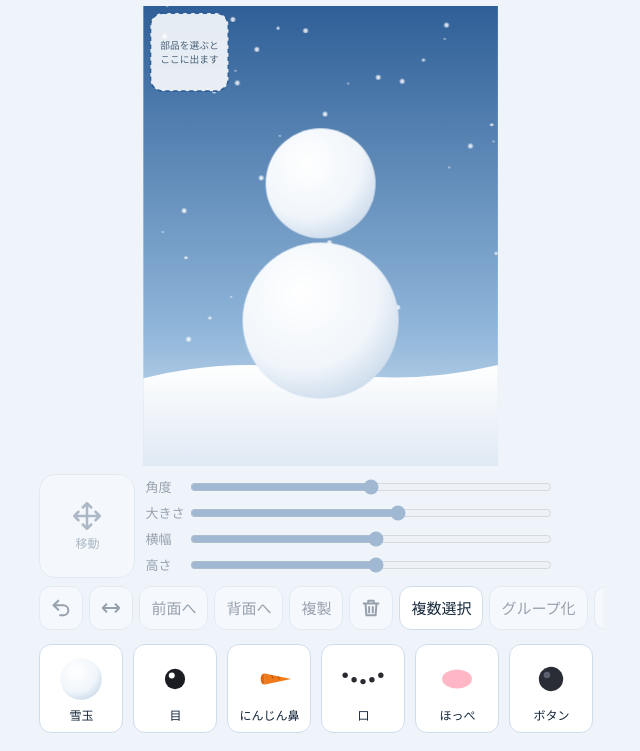
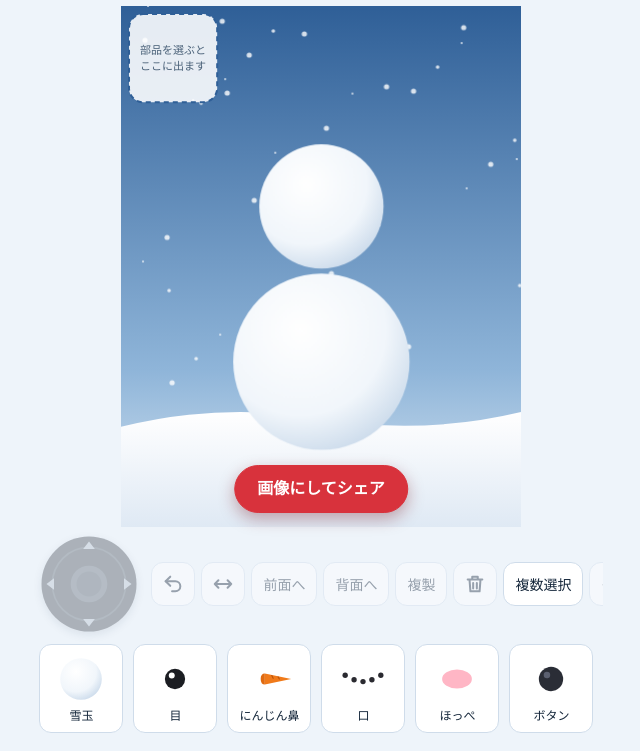
Before and after one commit to biblioengine/maji_yukidaruma, a plain HTML site: page index.html in a window 1280 px wide. Shown: the part 49-800 px from the top of the page, without its empty margins (319-959 px from the left). Drawn offline with Linux system fonts and the light colour scheme; a web font is replaced by a local one.

Commit message:
Update index.html

```diff
--- a/index.html
+++ b/index.html
@@ -21,9 +21,12 @@ html,body{height:100%;overflow:hidden}
 main{max-width:640px;height:100dvh;margin:0 auto;padding:10px max(3vw,10px) 10px;display:flex;flex-direction:column;gap:8px}
 h1{font-family:"Yuji Boku",serif;font-size:clamp(20px,5.6vw,30px);line-height:1.15;margin:2px 0 0;font-weight:400;letter-spacing:-.02em;white-space:nowrap;-webkit-text-stroke:1px currentColor;filter:url(#rough);transform:rotate(-1.5deg);transform-origin:left center}
 .stage{flex:1;min-height:0;display:grid;place-items:center}
+.frame{position:relative;width:300px;height:390px}
+#share{position:absolute;left:50%;bottom:14px;transform:translateX(-50%);min-height:48px;padding:0 22px;font-size:16px;border-radius:999px;box-shadow:0 6px 16px rgba(120,20,30,.35);white-space:nowrap}
 #svg{display:block;width:100%;height:100%;touch-action:none;user-select:none;-webkit-user-select:none}
-.bar{display:flex;gap:6px;align-items:center;overflow-x:auto;padding-bottom:4px;overscroll-behavior-x:contain}
-.bar button{flex:none;padding:0 11px}
+.bar{display:flex;gap:6px;align-items:center;overflow-x:auto;padding:4px 2px;overscroll-behavior-x:contain;scrollbar-width:none}
+.bar::-webkit-scrollbar{display:none}
+.bar button{flex:none;padding:0 11px;font-size:14px}
 .bar .icon{width:44px;padding:0;display:grid;place-items:center}
 .bar .icon svg{width:22px;height:22px;fill:none;stroke:currentColor;stroke-width:2.2;stroke-linecap:round;stroke-linejoin:round}
 .bar .sp{flex:1;min-width:8px}
@@ -35,15 +38,14 @@ button[aria-pressed=true]{background:#2f5f97;border-color:#2f5f97;color:#fff}
 .parts button[aria-pressed=true]{background:light-dark(#dceaf8,#24405f);color:var(--ink);border-color:#2f5f97}
 button.main{background:var(--accent);border-color:var(--accent);color:#fff;font-weight:800}
 h2{font-size:18px;margin:0 0 10px}
-.ctl{display:grid;grid-template-columns:96px minmax(0,1fr);gap:10px;align-items:center}
-.ctl.off{opacity:.4;pointer-events:none}
-.pad{height:104px;border-radius:16px;background:var(--card);border:1.5px solid var(--line);touch-action:none;display:grid;place-items:center;align-content:center;gap:2px;font-size:12px;color:var(--sub);cursor:move;user-select:none;-webkit-user-select:none}
-.pad svg{width:34px;height:34px;fill:none;stroke:currentColor;stroke-width:1.8;stroke-linecap:round}
-.pad.on{border-color:#2f5f97;background:light-dark(#dceaf8,#24405f)}
-.sliders{display:grid;gap:0}
-.row{display:grid;grid-template-columns:3em minmax(0,1fr) 3.4em;align-items:center;gap:6px;font-size:13px}
-.row b{font-weight:500;text-align:right;font-variant-numeric:tabular-nums;color:var(--sub)}
-.row input{width:100%;height:26px;margin:0;accent-color:#2f5f97}
+.ctl{display:grid;grid-template-columns:100px minmax(0,1fr);gap:10px;align-items:center}
+.pad{width:100px;height:100px;touch-action:none;cursor:move;user-select:none;-webkit-user-select:none}
+.pad svg{width:100%;height:100%;display:block;filter:drop-shadow(0 3px 5px rgba(20,40,70,.25))}
+.pad .dp{fill:light-dark(#2f3640,#4a5361)}.pad .dr{fill:none;stroke:light-dark(#46505d,#606b7b);stroke-width:2}
+.pad .da{fill:light-dark(#aab4c2,#c4ccd8)}
+.pad .dk{fill:light-dark(#4a5563,#6b7686)}.pad .dk2{fill:light-dark(#3a4450,#596474)}
+.pad.on .dp{fill:#2f5f97}.pad.on .dk{fill:#5b8ccc}.pad.on .dk2{fill:#4a7bbb}
+.pad.off{opacity:.35;pointer-events:none}
 .parts{display:flex;gap:10px;overflow-x:auto;scroll-snap-type:x proximity;padding:2px 2px 8px;-webkit-overflow-scrolling:touch;overscroll-behavior-x:contain}
 .parts button{flex:none;width:84px;height:auto;padding:8px 4px 6px;display:grid;justify-items:center;gap:2px;font-size:12px;white-space:nowrap;scroll-snap-align:start}
 .parts svg{width:52px;height:52px}
@@ -61,7 +63,7 @@ h2{font-size:18px;margin:0 0 10px}
 <main>
 <svg width="0" height="0" style="position:absolute" aria-hidden="true"><filter id="rough" x="-5%" y="-20%" width="110%" height="140%"><feTurbulence type="fractalNoise" baseFrequency="0.9 0.25" numOctaves="2" seed="3" result="n"/><feDisplacementMap in="SourceGraphic" in2="n" scale="3" result="d"/><feTurbulence type="fractalNoise" baseFrequency="0.9 0.06" numOctaves="3" seed="7" result="n2"/><feColorMatrix in="n2" type="matrix" values="0 0 0 0 0  0 0 0 0 0  0 0 0 0 0  0 0 0 -1.4 1.75" result="m"/><feComposite in="d" in2="m" operator="in"/></filter></svg>
 <h1>本気の雪だるまを見せてくれないか</h1>
-  <div class="stage">
+  <div class="stage" id="stage"><div class="frame" id="frame">
       <svg id="svg" viewBox="0 0 400 520" aria-label="雪だるまのステージ">
         <defs>
           <linearGradient id="sky" x1="0" y1="0" x2="0" y2="1"><stop offset="0" stop-color="#2f5f97"/><stop offset=".7" stop-color="#8fb5d9"/><stop offset="1" stop-color="#d9e7f3"/></linearGradient>
@@ -79,16 +81,10 @@ h2{font-size:18px;margin:0 0 10px}
         <g id="ui"></g>
         <g id="tray" style="cursor:grab"></g>
       </svg>
-  </div>
-  <div class="ctl off" id="ctl">
-    <div class="pad" id="pad" aria-label="移動パッド"><svg viewBox="0 0 24 24"><path d="M12 3v18M3 12h18M12 3l-3 3M12 3l3 3M12 21l-3-3M12 21l3-3M3 12l3-3M3 12l3 3M21 12l-3-3M21 12l-3 3"/></svg><span>移動</span></div>
-    <div class="sliders">
-      <label class="row"><span>角度</span><input type="range" id="cr" min="-180" max="180" step="1"><b id="vr"></b></label>
-      <label class="row"><span>大きさ</span><input type="range" id="cs" min="0" max="1000" step="1"><b id="vs"></b></label>
-      <label class="row"><span>横幅</span><input type="range" id="cx" min="0" max="1000" step="1"><b id="vx"></b></label>
-      <label class="row"><span>高さ</span><input type="range" id="cy" min="0" max="1000" step="1"><b id="vy"></b></label>
-    </div>
-  </div>
+      <button id="share" class="main">画像にしてシェア</button>
+  </div></div>
+  <div class="ctl">
+    <div class="pad off" id="pad" aria-label="移動パッド"><svg viewBox="0 0 120 120"><circle class="dp" cx="60" cy="60" r="57"/><circle class="dr" cx="60" cy="60" r="44"/><path class="da" d="M60 9l-7 9h14zM60 111l-7-9h14zM9 60l9-7v14zM111 60l-9-7v14z"/><g id="knob"><circle class="dk" cx="60" cy="60" r="22"/><circle class="dk2" cx="60" cy="60" r="15"/></g></svg></div>
   <div class="bar">
     <button id="undo" class="icon" aria-label="元に戻す" title="元に戻す"><svg viewBox="0 0 24 24"><path d="M9 14L4 9l5-5"/><path d="M4 9h10.5a5.5 5.5 0 010 11H11"/></svg></button>
     <button id="flip" class="icon" aria-label="左右反転" title="左右反転" disabled><svg viewBox="0 0 24 24"><path d="M3 12h18M7 8l-4 4 4 4M17 8l4 4-4 4"/></svg></button>
@@ -99,9 +95,8 @@ h2{font-size:18px;margin:0 0 10px}
     <button id="multi" aria-pressed="false">複数選択</button>
     <button id="group" disabled>グループ化</button>
     <button id="ungroup" disabled>グループ解除</button>
-    <span class="sp"></span>
     <button id="reset">最初から</button>
-    <button id="share" class="main">画像にしてシェア</button>
+  </div>
   </div>
   <div class="parts" id="parts" aria-label="部品"></div>
 </main>
@@ -159,7 +154,9 @@ function render(){
   if(list.length){
     const b=bounds(list),rc=b.rad*1.1+8;
     const each=list.length>1?list.map(i=>`<circle cx="${i.x}" cy="${i.y}" r="${ext(i)*1.05+4}" fill="none" stroke="#2f5f97" stroke-width="1.5" stroke-dasharray="3 4" opacity=".8" pointer-events="none"/>`).join(''):'';
-    uiG.innerHTML=each+`<circle cx="${b.cx}" cy="${b.cy}" r="${rc}" fill="none" stroke="#2f5f97" stroke-width="2" stroke-dasharray="6 5" pointer-events="none"/>`;
+    const deg=uiAng!=null?uiAng:(list.length===1?list[0].r:0)-45;
+    const a=deg*Math.PI/180,hx=b.cx+Math.cos(a)*rc,hy=b.cy+Math.sin(a)*rc;
+    uiG.innerHTML=each+`<circle cx="${b.cx}" cy="${b.cy}" r="${rc}" fill="none" stroke="#2f5f97" stroke-width="2" stroke-dasharray="6 5" pointer-events="none"/><line x1="${b.cx}" y1="${b.cy}" x2="${hx}" y2="${hy}" stroke="#2f5f97" stroke-width="1.5" opacity=".7" pointer-events="none"/><circle id="handle" cx="${hx}" cy="${hy}" r="18" fill="transparent" style="cursor:nwse-resize"/><circle cx="${hx}" cy="${hy}" r="10" fill="#d8323c" stroke="#fff" stroke-width="3" pointer-events="none"/>`+(list.length===1?stretchUI(list[0]):'');
   }else uiG.innerHTML='';
   const has=list.length>0,nonBall=list.some(i=>!isBall(i));
   const allSame=has&&list.every(i=>i.g&&i.g===list[0].g);
@@ -288,43 +285,24 @@ $('share').onclick=async()=>{
 $('tag').textContent=HASHTAG;
 $('copytag').onclick=async()=>{try{await navigator.clipboard.writeText(HASHTAG);$('copytag').textContent='コピーしました'}catch(err){$('copytag').textContent='コピーできませんでした'}setTimeout(()=>$('copytag').textContent='ハッシュタグをコピー',1500)};
 $('close').onclick=()=>$('modal').classList.remove('on');
-const LOGM=(mn,mx)=>({to:v=>Math.log(clamp(v,mn,mx)/mn)/Math.log(mx/mn)*1000,from:x=>mn*Math.pow(mx/mn,x/1000)});
-const SC=LOGM(.15,4),STR=LOGM(.15,6);
-let cst=null,ctlNeutral=true;
-const norm=a=>((a%360)+540)%360-180;
-function ctlStart(){
-  if(cst)return true;const list=selItems();if(!list.length)return false;push();
-  const b=bounds(list);cst={c:{x:b.cx,y:b.cy},single:list.length===1,snap:list.map(i=>({it:i,x:i.x,y:i.y,s:i.s,r:i.r,sx:i.sx||1,sy:i.sy||1}))};return true;
-}
-function syncCtl(list){
-  $('ctl').classList.toggle('off',!list.length);
-  if(cst)return;
-  if(list.length===1){const i=list[0];
-    $('cr').value=Math.round(norm(i.r));$('cs').value=SC.to(i.s);$('cx').value=STR.to(i.sx||1);$('cy').value=STR.to(i.sy||1);
-    $('vr').textContent=Math.round(norm(i.r))+'°';$('vs').textContent=Math.round(i.s*100)+'%';$('vx').textContent=Math.round((i.sx||1)*100)+'%';$('vy').textContent=Math.round((i.sy||1)*100)+'%';
-  }else{
-    $('cr').value=0;$('cs').value=SC.to(1);$('cx').value=STR.to(1);$('cy').value=STR.to(1);
-    ['vr','vs','vx','vy'].forEach(id=>$(id).textContent='');
-  }
-}
-$('cr').addEventListener('input',e=>{if(!ctlStart())return;const v=+e.target.value;
-  if(cst.single)cst.snap[0].it.r=v;else xform(1,v*Math.PI/180,cst);
-  $('vr').textContent=v+'°';render()});
-$('cs').addEventListener('input',e=>{if(!ctlStart())return;const v=SC.from(+e.target.value);
-  if(cst.single)cst.snap[0].it.s=v;else xform(v,0,cst);
-  $('vs').textContent=Math.round(v*100)+'%';render()});
-['cx','cy'].forEach(id=>$(id).addEventListener('input',e=>{if(!ctlStart())return;const v=STR.from(+e.target.value),k=id==='cx'?'sx':'sy';
-  cst.snap.forEach(o=>{o.it[k]=cst.single?v:clamp(o[k]*v,.15,6)});
-  $(id==='cx'?'vx':'vy').textContent=Math.round(v*100)+'%';render()}));
-['cr','cs','cx','cy'].forEach(id=>$(id).addEventListener('change',()=>{cst=null;render()}));
+const fit=()=>{const st=$('stage'),W=st.clientWidth,H=st.clientHeight;const w=Math.min(W,H*400/520);$('frame').style.width=w+'px';$('frame').style.height=(w*520/400)+'px'};
+const stageRO=new ResizeObserver(fit);stageRO.observe($('stage'));fit();
+function syncCtl(list){$('pad').classList.toggle('off',!list.length)}
 let padSt=null;
 $('pad').addEventListener('pointerdown',e=>{if(!sel.size)return;try{$('pad').setPointerCapture(e.pointerId)}catch(err){}
   padSt={x:e.clientX,y:e.clientY,moved:false,snap:snapSel()};$('pad').classList.add('on')});
 $('pad').addEventListener('pointermove',e=>{if(!padSt)return;
   const m=svg.getScreenCTM(),k=.6/m.a,dx=(e.clientX-padSt.x)*k,dy=(e.clientY-padSt.y)*k;
   if(!padSt.moved){if(Math.hypot(dx,dy)<1)return;push();padSt.moved=true}
-  padSt.snap.forEach(o=>{o.it.x=clamp(o.x+dx,0,400);o.it.y=clamp(o.y+dy,0,520)});render()});
-const padEnd=()=>{padSt=null;$('pad').classList.remove('on')};
+  padSt.snap.forEach(o=>{o.it.x=clamp(o.x+dx,0,400);o.it.y=clamp(o.y+dy,0,520)});
+  const rr=$('pad').getBoundingClientRect(),sc=120/rr.width;let kx=(e.clientX-padSt.x)*sc,ky=(e.clientY-padSt.y)*sc;const kl=Math.hypot(kx,ky);if(kl>24){kx*=24/kl;ky*=24/kl}
+  $('knob').setAttribute('transform',`translate(${kx} ${ky})`);render()});
+const padEnd=e=>{
+  if(padSt&&!padSt.moved&&e&&e.type==='pointerup'){
+    const r=$('pad').getBoundingClientRect(),x=e.clientX-r.left-r.width/2,y=e.clientY-r.top-r.height/2;
+    if(Math.hypot(x,y)>r.width*.12){const ax=Math.abs(x)>Math.abs(y),dx=ax?Math.sign(x)*2:0,dy=ax?0:Math.sign(y)*2;push();padSt.snap.forEach(o=>{o.it.x=clamp(o.x+dx,0,400);o.it.y=clamp(o.y+dy,0,520)});render()}
+  }
+  padSt=null;$('pad').classList.remove('on');$('knob').removeAttribute('transform')};
 $('pad').addEventListener('pointerup',padEnd);$('pad').addEventListener('pointercancel',padEnd);
 renderTray();
 render();
```
